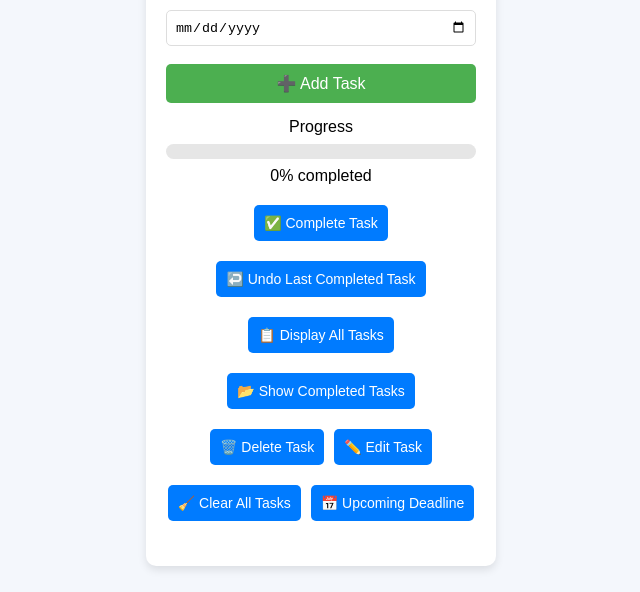
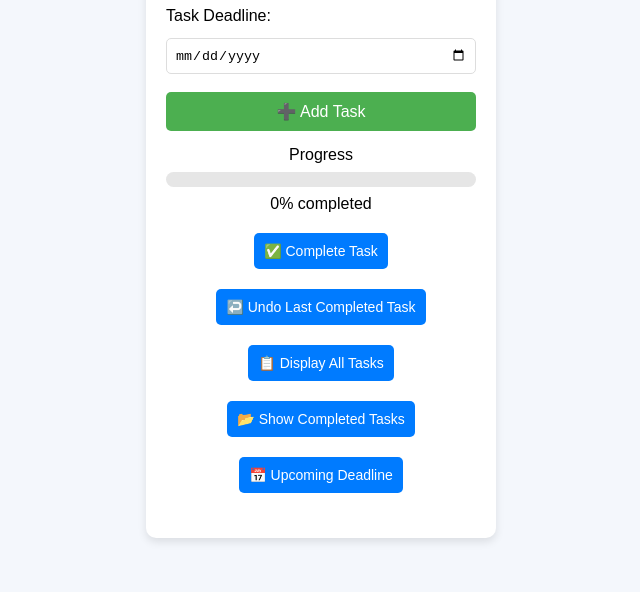
Before and after one commit to iAakash1/studyplanner_recent, a plain HTML site: page index.html in a window 1280 px wide. Shown: the part 208-800 px from the top of the page, without its empty margins (319-959 px from the left). Drawn offline with Linux system fonts and the light colour scheme.

Commit message:
index.html

```diff
--- a/index.html
+++ b/index.html
@@ -10,7 +10,6 @@
     <div class="container">
         <h1>📚 Study Planner</h1>
 
-        <!-- Form for Adding a Task -->
         <div class="task-form">
             <label for="description">Task Description:</label>
             <input type="text" id="description" placeholder="Enter task description">
@@ -21,7 +20,6 @@
             <button onclick="addTask()">➕ Add Task</button>
         </div>
 
-        <!-- Progress Bar -->
         <div class="progress-bar">
             <span>Progress</span>
             <div class="bar">
@@ -31,15 +29,11 @@
             <span id="progress-output">0% completed</span>
         </div>
 
-        <!-- Option Buttons for Different Actions -->
         <div class="options">
             <button onclick="completeTask()">✅ Complete Task</button>
             <button onclick="undoLastCompletedTask()">↩️ Undo Last Completed Task</button>
             <button onclick="displayAllTasks()">📋 Display All Tasks</button>
             <button onclick="displayCompletedTasks()">📂 Show Completed Tasks</button>
-            <button onclick="deleteTask()">🗑️ Delete Task</button>
-            <button onclick="editTask()">✏️ Edit Task</button>
-            <button onclick="clearTasks()">🧹 Clear All Tasks</button>
             <button onclick="displayUpcomingDeadlineTask()">📅 Upcoming Deadline</button>
         </div>
 
```
